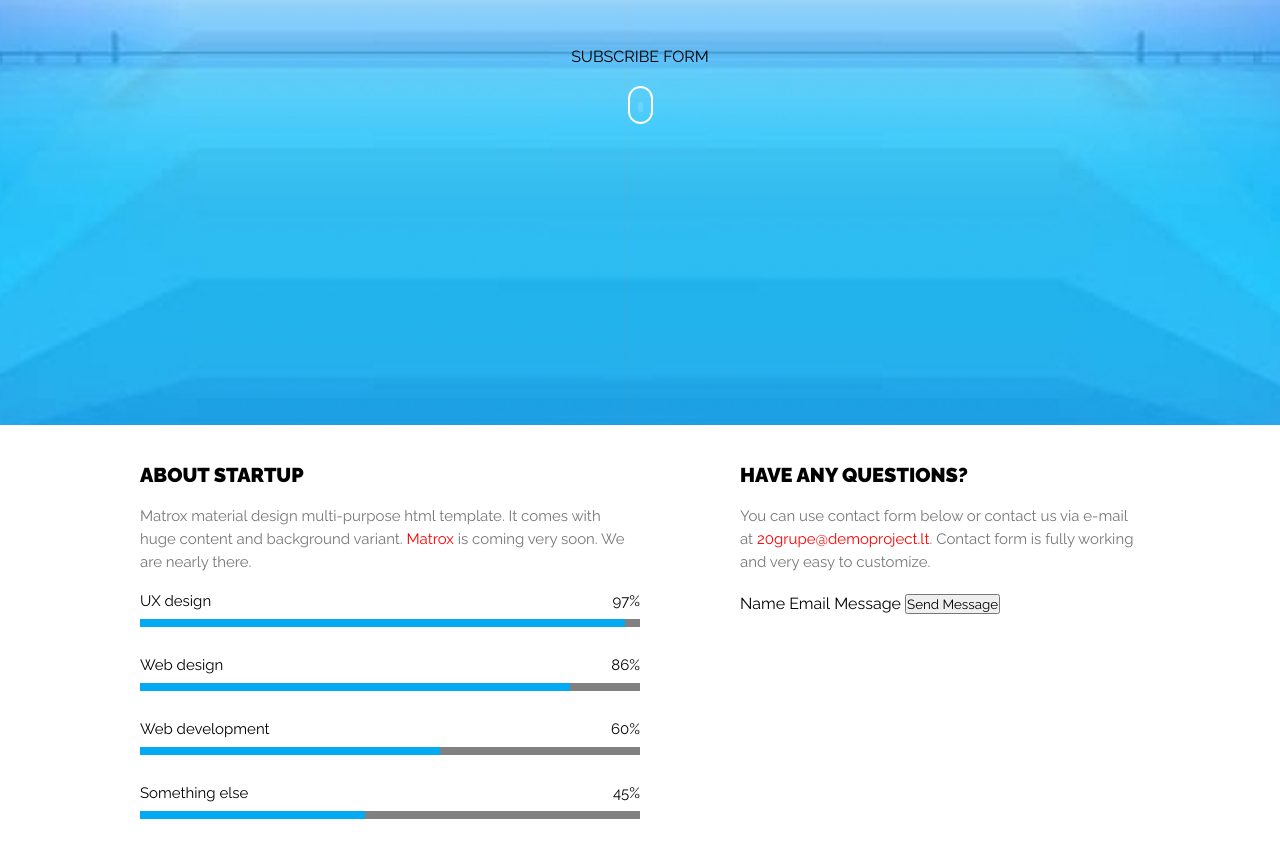
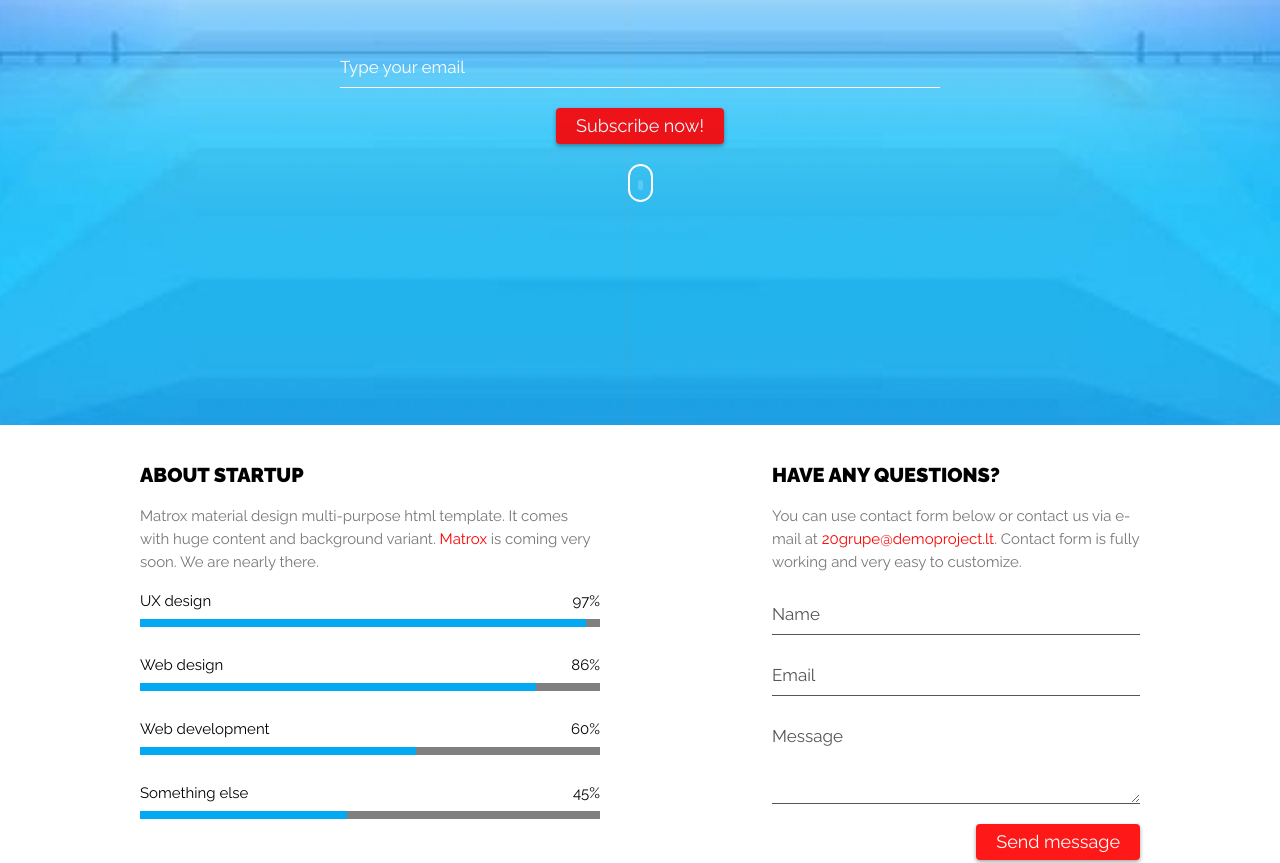
Before and after one commit to vikontrimaite/coming-soon-page, a plain HTML site: page index.html in a window 1280 px wide. Shown: the part 375-1238 px from the top of the page. Drawn offline with Linux system fonts and the light colour scheme.

Commit message:
update forms

```diff
--- a/css/button.css
+++ b/css/button.css
@@ -0,0 +1,17 @@
+.btn {
+    display: inline-block;
+    padding: 8px 20px;
+    line-height: 20px;
+    font-size: 18px;
+    border-radius: 4px;
+    background-color: var(--secondary-color);
+    border: none;
+    color: #fff;
+    box-shadow: 0 2px 4px #0006;
+    opacity: 0.9;
+    cursor: pointer;
+}
+    .btn:hover {
+        box-shadow: 0 2px 4px #0009;
+        opacity: 1;
+    }
--- a/css/custom.css
+++ b/css/custom.css
@@ -46,7 +46,14 @@
 }
 
 .hero .form {
-    margin-bottom: var(--gap);
+    width: 80%;
+    margin: 0 10% var(--gap);
+}
+
+.hero .form > .input {
+    background-color: transparent;
+    color: #fff;
+    border-color: #fff;
 }
 
 /* main */
@@ -72,6 +79,10 @@ main p > a {
 
 main p > a:hover {
     text-decoration: underline;
+}
+
+main .form > button {
+    float: right;
 }
 
 /* footer */
@@ -148,3 +159,18 @@ footer p > span + span::before {
         display: none;
     }
 }
+
+.hero .form {
+    width: 100%;
+    margin: 0 0 var(--gap);
+}
+}
+
+@media (min-width: 1200px) {
+main .form > input.input {
+    width: 47%;
+    float: left;
+}
+    main .form > input.input + input.input {
+        margin-left: 6%;
+    }
--- a/css/form.css
+++ b/css/form.css
@@ -0,0 +1,24 @@
+.form {
+    display: inline-block;
+    width: 100%;
+}
+    .form > .input {
+        display: inline-block;
+        width: 100%;
+        padding: 8px 0;
+        margin-bottom: 20px;
+        color: #555;
+        border: none;
+        border-bottom: 1px solid #555;
+        line-height: 24px;
+        font-size: 17px;
+        outline-color: var(--main-color);
+    }
+    .form > textarea.input {
+        min-height: 88px;
+        max-height: 256px;
+        resize: vertical;
+    }
+        .form > .input::placeholder {
+            color: inherit;
+        }
--- a/css/layout.css
+++ b/css/layout.css
@@ -23,6 +23,7 @@ body {
             display: grid;
             grid-template-columns: 5fr 1fr 4fr;
             /* geriau viską rašyti-konvertuoti fr, o ne % */
+            gap: 40px;
         }
             .container > .row-long.columns > .left {
                 grid-column: 1/2;
--- a/index.html
+++ b/index.html
@@ -57,7 +57,8 @@
                 </div>
             </div>
             <form class="form">
-                SUBSCRIBE FORM
+                <input class="input" type="email" placeholder="Type your email">
+                <button type="submit" class="btn">Subscribe now!</button>
             </form>
             <div class="mouse">
                 <div class="wheel">
@@ -85,10 +86,10 @@
                     You can use contact form below or contact us via e-mail at <a href="mailto: 20grupe@demoproject.lt">20grupe@demoproject.lt</a>. Contact form is fully working and very easy to customize.
                 </p>
                 <form class="form">
-                    <label for="">Name</label>
-                    <label for="">Email</label>
-                    <label for="">Message</label>
-                    <button>Send Message</button>
+                    <input class="input" type="text" placeholder="Name">
+                    <input class="input" type="email" placeholder="Email">
+                    <textarea class="input" placeholder="Message"></textarea>
+                    <button type="submit" class="btn">Send message</button>
                 </form>
             </div>
         </div>
```
Also changed, not shown: js/components/form/Validator.js (added, +100 -0 lines), js/components/form/formValidation.js (added, +51 -0 lines).
